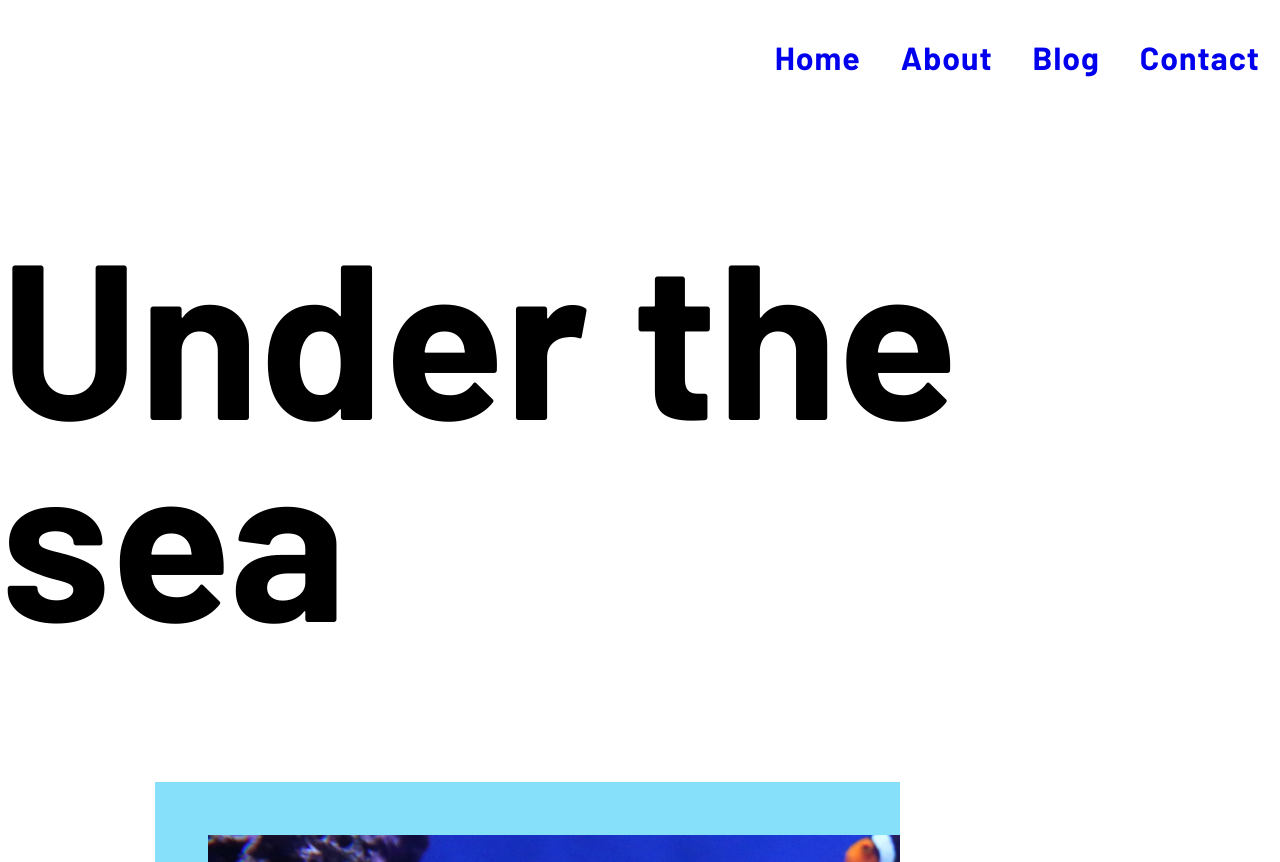
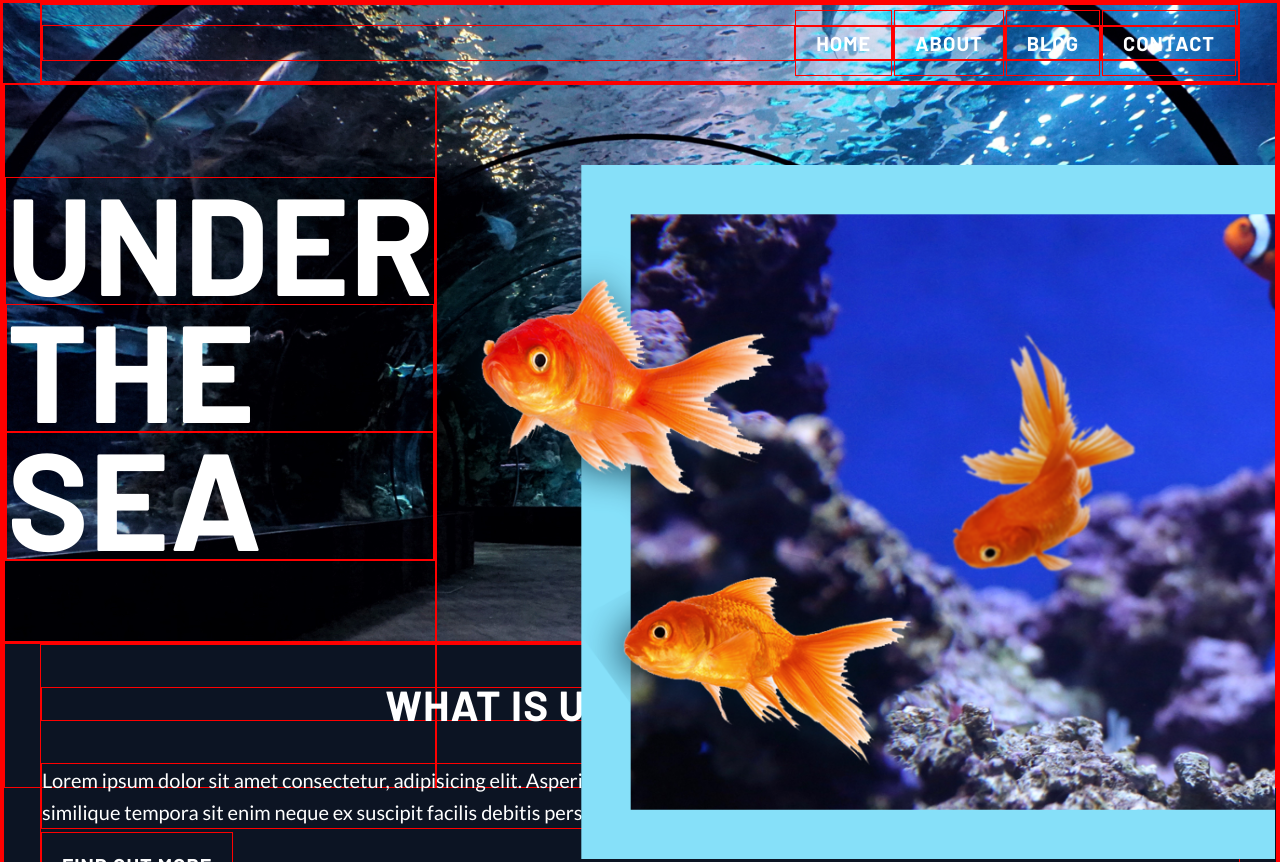
Before and after one commit to nandreola/natalia-andreola-project-two, a plain HTML site: page index.html in a window 1280 px wide. Shown: the top 862 px of the page. Drawn offline with Linux system fonts and the light colour scheme.

Commit message:
Styled main header

```diff
--- a/index.html
+++ b/index.html
@@ -9,8 +9,8 @@
     <title>Under the sea</title>
 </head>
 
-<body>
-    <header>
+<body class="wrapper-outer">
+    <header class="main-header">
         <div class="wrapper">
             <nav class="main-nav">
                 <ul>
@@ -30,16 +30,18 @@
             </nav>
         </div> <!-- .wrapper nav -->
 
-        <div class="wrapper">
+        <div class="main-header-content">
+            <div class="wrapper">
+                <h1>Under <span>the </span> <span>sea</span></h1>
+            </div>
             <div>
-                <h1>Under the sea</h1>
+                <img src="assets/home-box-header.png" alt="Three goldfishes in the ocean">
             </div>
-            <img src="assets/home-box-header.png" alt="Three goldfishes in the ocean">
         </div> <!-- .wrapper -->
     </header>
 
     <main>
-        <section>
+        <section class="about">
             <div class="wrapper">
                 <h3>What is under the sea?</h3>
                 <p>Lorem ipsum dolor sit amet consectetur, adipisicing elit. Asperiores minus mollitia nisi magnam aspernatur maiores quibusdam, fugiat similique tempora sit enim neque ex suscipit facilis debitis perspiciatis unde veniam odit.</p>
@@ -64,7 +66,7 @@
             </article>
         </section>
 
-        <section>
+        <section class="info">
             <div class="wrapper">
                 <div>
                     <i class=“fas fa-location-arrow”></i>
@@ -94,7 +96,7 @@
 
         <div>Here goes the fullbleed shark img</div>
 
-        <section>
+        <section class="profile">
             <div class="wrapper">
                 <img src="assets/small-box.jpg" alt="Lots of silver fishes">
                 <div>
--- /dev/null
+++ b/styles/sass/_global.scss
@@ -0,0 +1,36 @@
+* {
+    border: 1px solid red;
+}
+
+.wrapper-outer {
+    max-width: 1600px;
+    margin: 0 auto;
+}
+
+.wrapper {
+    max-width: 1200px;
+    margin: 0 auto;
+}
+
+img {
+    max-width: 100%;
+}
+
+span {
+    display: block;
+}
+
+.about,
+.info,
+.profile {
+    background: $bg-color;
+}
+
+.article,
+.gallery {
+    background: $secondary-color;
+}
+
+footer {
+    background: $primary-color;
+}
--- /dev/null
+++ b/styles/sass/_header.scss
@@ -0,0 +1,15 @@
+.main-header {
+    background-image: url(../assets/header-image.jpg);
+    background-size: cover;
+    background-position: center;
+    height: 80vh;
+
+    .main-header-content {
+        display: flex;
+    }
+
+    img {
+        position: relative;
+        top: 80px;
+    }
+}
--- a/styles/sass/_typography.scss
+++ b/styles/sass/_typography.scss
@@ -1,8 +1,13 @@
+html {
+    font-size: 62.5%;
+}
+
 body {
     font-family: 'Lato', sans-serif;
     font-weight: normal;
     font-size: 2rem;
     line-height: 3.2rem;
+    color: #ffffff;
 }
 
 h1,
@@ -13,6 +18,7 @@ a,
 .button {
     font-family: 'Barlow', sans-serif;
     font-weight: bold;
+    text-transform: uppercase;
 }
 
 h1 {
@@ -43,4 +49,5 @@ a,
 
 a {
     line-height: 2.9rem;
+    color: #ffffff;
 }
--- a/styles/sass/style.scss
+++ b/styles/sass/style.scss
@@ -1,4 +1,6 @@
 @import "setup";
 @import "variables";
+@import "global";
 @import "typography";
 @import "nav";
+@import "header";
```
Also changed, not shown: contact.html (+1 -1 lines), styles/style.css.
